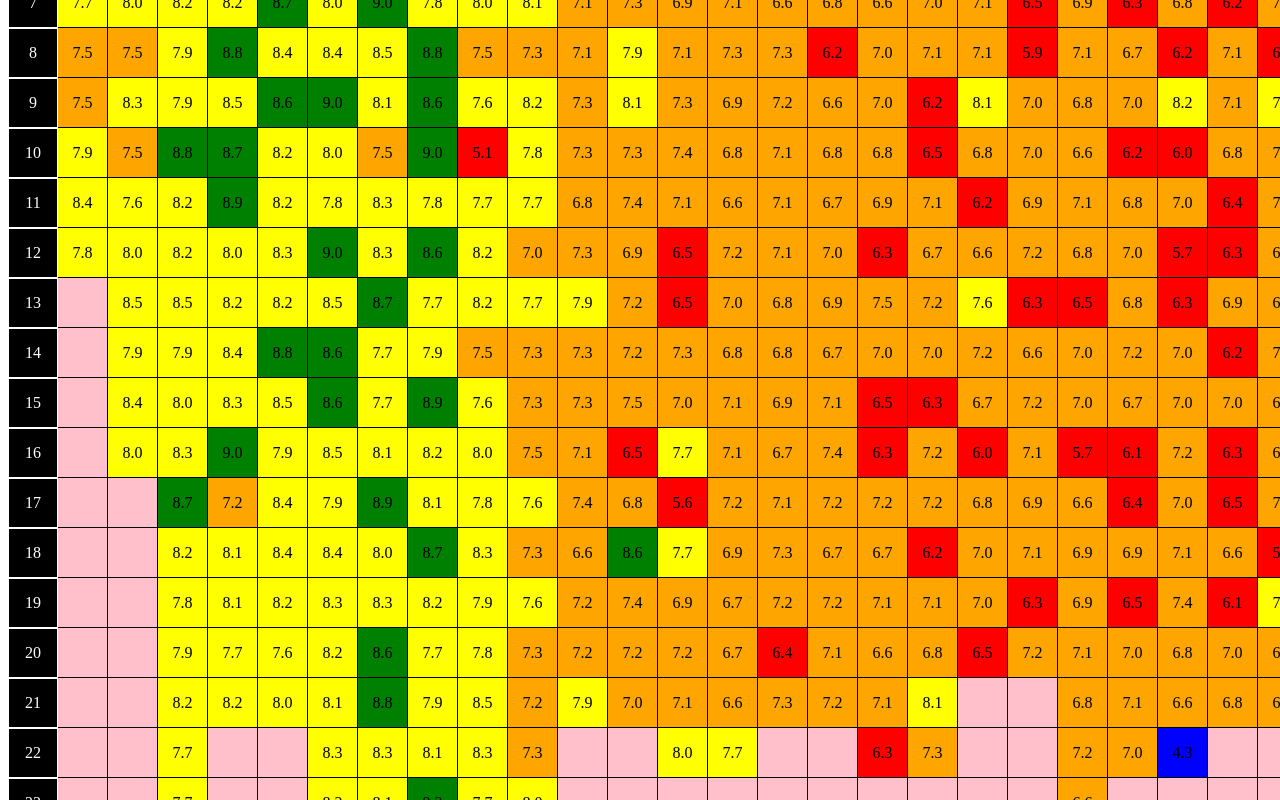
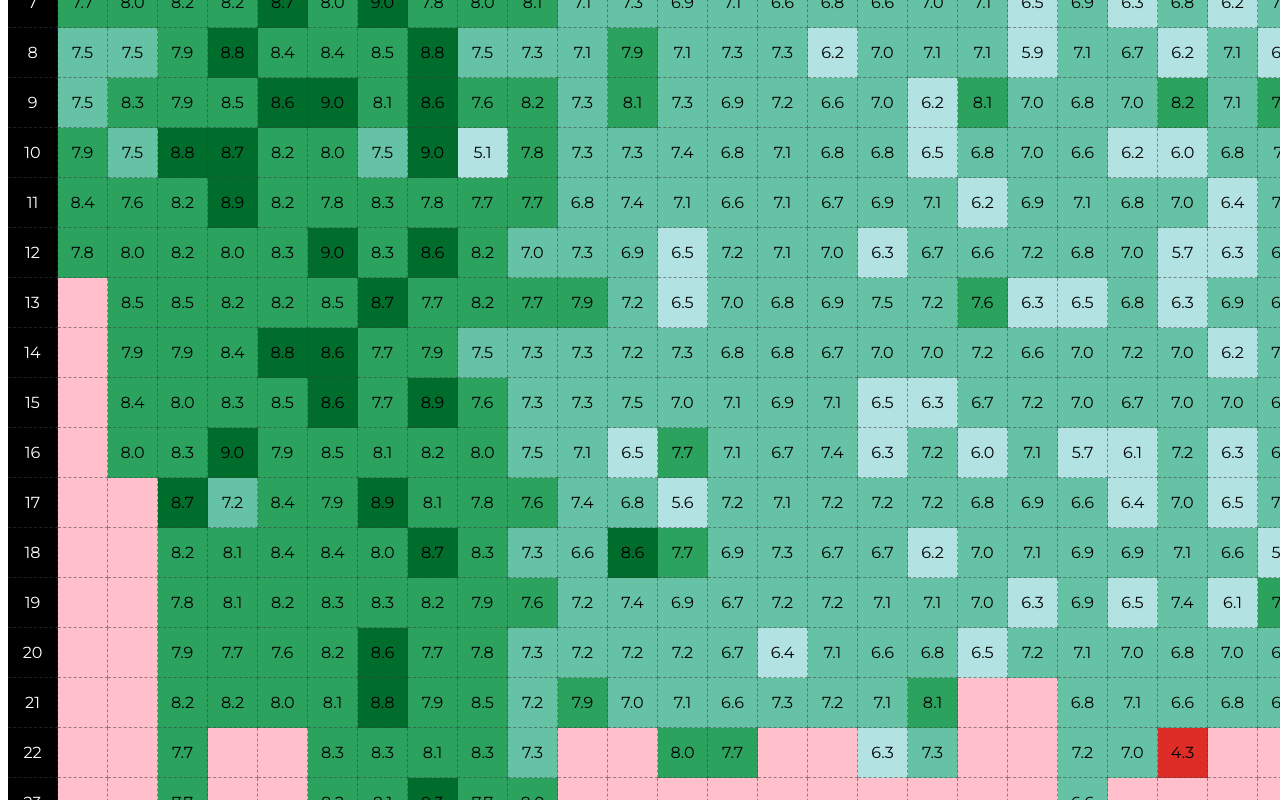
Before and after one commit to joey80/cerees, a React (Create React App) app: page / in a window 1280 px wide. Shown: the part 380-1180 px from the top of the page. Built offline with nearby package versions, Linux system fonts and the light colour scheme.

Commit message:
added better color palette

```diff
--- a/public/index.html
+++ b/public/index.html
@@ -4,12 +4,13 @@
     <meta charset="utf-8" />
     <link rel="icon" href="%PUBLIC_URL%/favicon.ico" />
     <meta name="viewport" content="width=device-width, initial-scale=1" />
-    <meta name="theme-color" content="#000000" />
-    <meta
-      name="description"
-      content="Web site created using create-react-app"
+    <meta name="description" content="Web site created using create-react-app" />
+    <link rel="apple-touch-icon" href="%PUBLIC_URL%/logo192.png" />
+    <link
+      href="https://fonts.googleapis.com/css?family=Montserrat:400,700&display=swap"
+      rel="stylesheet"
     />
-    <link rel="apple-touch-icon" href="%PUBLIC_URL%/logo192.png" />
+
     <!--
       manifest.json provides metadata used when your web app is installed on a
       user's mobile device or desktop. See https://developers.google.com/web/fundamentals/web-app-manifest/
--- a/src/App.js
+++ b/src/App.js
@@ -36,27 +36,22 @@ const App = () => {
 
   const RenderCellColor = (num) => {
     const rating = Number(num);
-    // Great - green - 8.6 up
-    // Good - yellow - 7.6 up
-    // Regular - orange - 6.6 up
-    // Bad - red - 5.0 up
-    // Garbage - blue - 4.9 down
     if (rating >= 8.6) {
-      return 'green';
+      return 'great';
     }
     if (rating >= 7.6 && rating <= 8.5) {
-      return 'yellow';
+      return 'good';
     }
     if (rating >= 6.6 && rating <= 7.5) {
-      return 'orange';
+      return 'regular';
     }
     if (rating >= 5.0 && rating <= 6.5) {
-      return 'red';
+      return 'bad';
     }
     if (rating <= 4.9) {
-      return 'blue';
+      return 'garbage';
     }
-    return null;
+    return 'default';
   };
 
   const RenderBlankCells = (raw) => {
@@ -121,15 +116,16 @@ const App = () => {
         {Data.map((elm, index) => {
           return RenderSeason2(elm, index);
         })}
-        ;
       </div>
     </div>
   );
 
   return (
-    <div className='App'>
+    <div className='app'>
       <RenderApp2 />
-      <RenderApp />
+      <div className='app__debugger'>
+        <RenderApp />
+      </div>
     </div>
   );
 };
--- a/src/App.scss
+++ b/src/App.scss
@@ -1,8 +1,10 @@
 .app {
+  margin: 0 auto;
+
   &__cell {
     align-items: center;
-    background-color: pink;
-    border: 1px solid black;
+    background-color: pink; // this will be dynamic
+    border: 1px dashed rgba(59, 59, 59, 0.527);
     border-top: 0;
     border-left: 0;
     display: flex;
@@ -12,30 +14,37 @@
     min-width: 50px;
     min-height: 50px;
 
+    &--bad {
+      background-color: #b2e2e2;
+    }
+
+    &--default {
+      background-color: #fff;
+    }
+
+    &--garbage {
+      background-color: #de2d26;
+    }
+
+    &--good {
+      background-color: #2ca25f;
+    }
+
+    &--great {
+      background-color: #006d2c;
+    }
+
     &--key {
       background-color: #000;
-      border: 1px solid #fff;
       color: #fff;
     }
 
-    &--green {
-      background-color: green;
+    &--regular {
+      background-color: #66c2a4;
     }
 
-    &--yellow {
-      background-color: yellow;
-    }
-
-    &--orange {
-      background-color: orange;
-    }
-
-    &--red {
-      background-color: red;
-    }
-
-    &--blue {
-      background-color: blue;
+    &--spacer {
+      background-color: transparent;
     }
   }
 
@@ -45,21 +54,31 @@
 
     &--key {
       flex-direction: row;
+      margin: 0 auto;
     }
   }
 
   &__container {
     display: flex;
     flex-direction: column;
+    margin: 0 auto;
 
     &__inner {
       display: flex;
       flex-direction: row;
       flex-wrap: nowrap;
+      margin: 0 auto;
     }
+  }
+
+  &__debugger {
+    margin: 60px auto;
+    text-align: center;
+    width: 80%;
   }
 }
 
 * {
   box-sizing: border-box;
+  font-family: 'Montserrat', sans-serif;
 }
```
